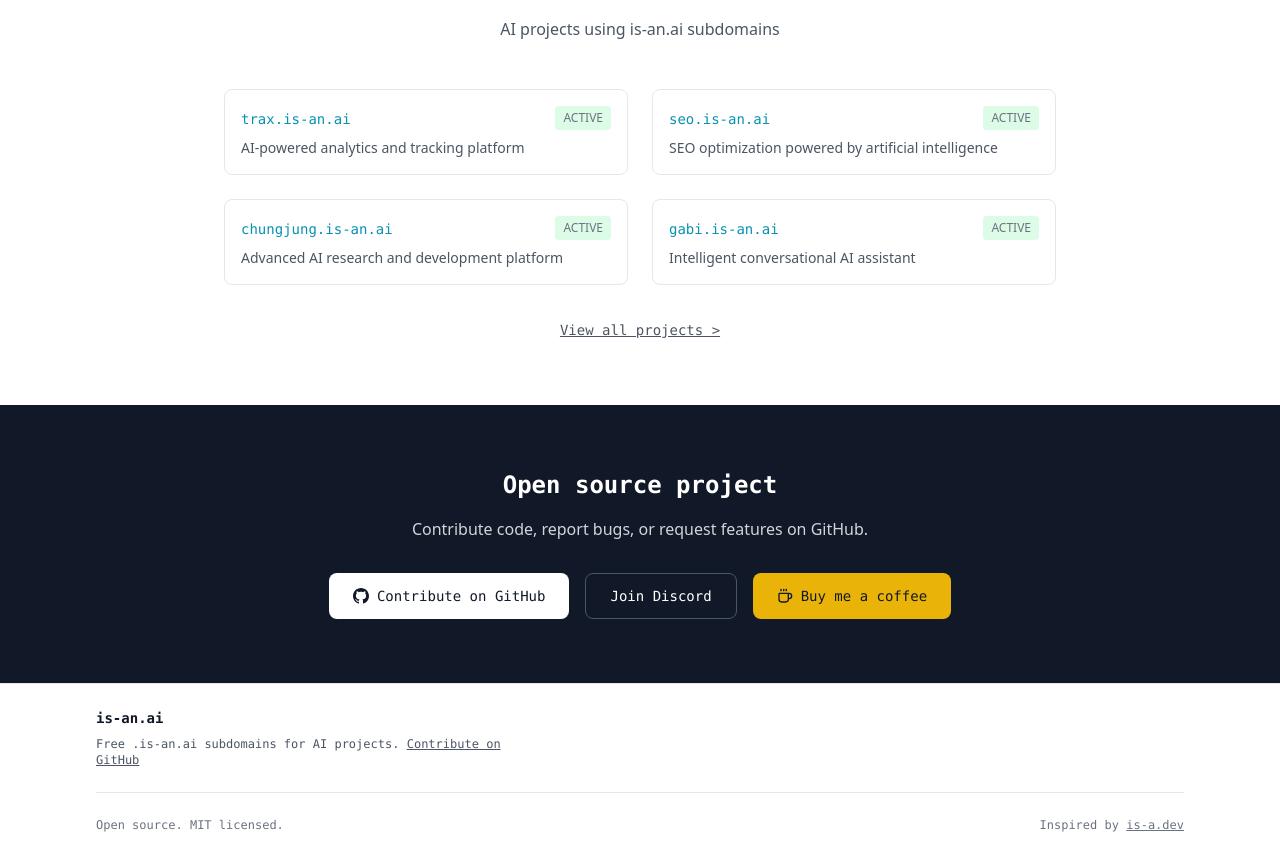
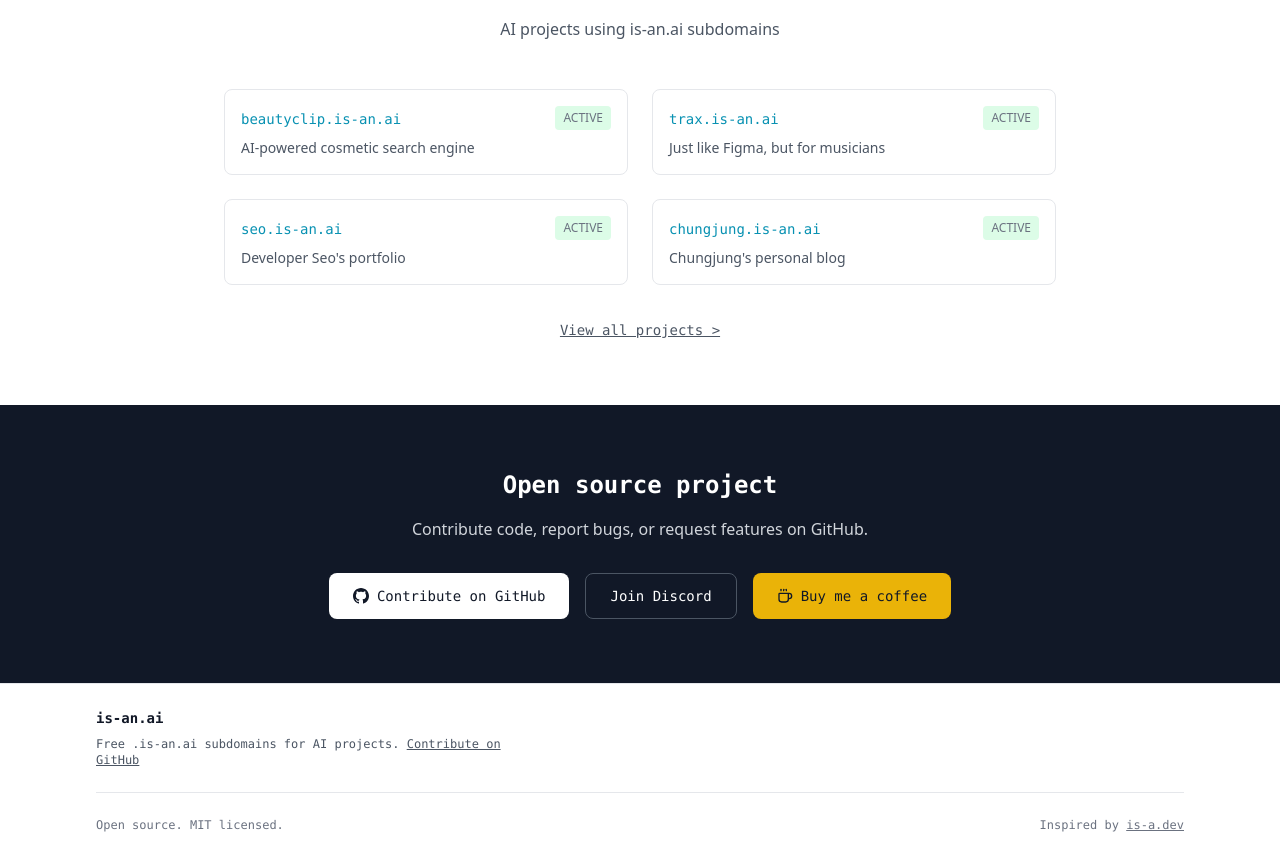
Before and after one commit to is-an-ai/website, a React (Vite) app: page / in a window 1280 px wide. Shown: the part 1969-2826 px from the top of the page. Built offline with nearby package versions, Linux system fonts and the light colour scheme; no server answers.

Commit message:
feat: updated example list

```diff
--- a/src/components/ExamplesSection.tsx
+++ b/src/components/ExamplesSection.tsx
@@ -3,20 +3,20 @@ import ExampleCard from "./ExampleCard";
 
 const PREDEFINED_EXAMPLES = [
   {
+    subdomain: "beautyclip.is-an.ai",
+    description: "AI-powered cosmetic search engine",
+  },
+  {
     subdomain: "trax.is-an.ai",
-    description: "AI-powered analytics and tracking platform",
+    description: "Just like Figma, but for musicians",
   },
   {
     subdomain: "seo.is-an.ai",
-    description: "SEO optimization powered by artificial intelligence",
+    description: "Developer Seo's portfolio",
   },
   {
     subdomain: "chungjung.is-an.ai",
-    description: "Advanced AI research and development platform",
-  },
-  {
-    subdomain: "gabi.is-an.ai",
-    description: "Intelligent conversational AI assistant",
+    description: "Chungjung's personal blog",
   },
 ];
 
```
